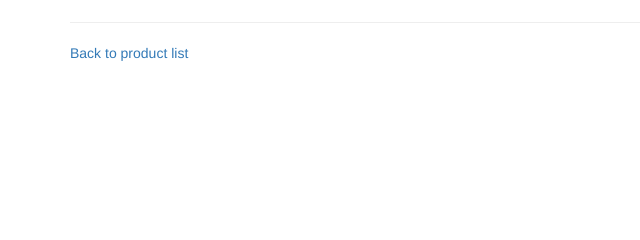
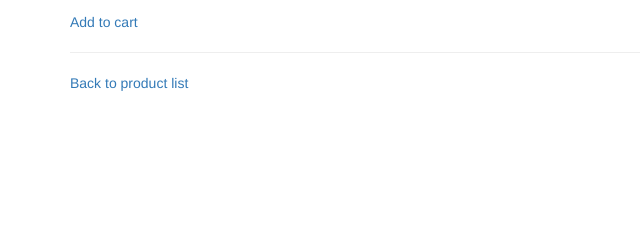
Before and after one commit to emorthen/AdvancedSoftwareDevelopment, a Django app: page /product/1/ in a window 1280 px wide. Shown: the part 128-368 px from the top of the page, without its empty margins (0-640 px from the left). Run offline with Django 3.2, Linux system fonts and the light colour scheme; the visitor is signed in with stand-in values (Sample User, id 1); parts of the project's set-up code (start-up, migrations or seed data) failed here and were passed over; some libraries are stand-ins or nearby versions.

Commit message:
Add to shopping cart (does not work properly yet)

```diff
--- a/AdvancedSoftwareDevelopment/templates/product-details.html
+++ b/AdvancedSoftwareDevelopment/templates/product-details.html
@@ -3,6 +3,7 @@
     <h1>{{ object.name }}</h1>
         <p>{{ object.description }}</p>
         <p>Price: ${{ object.price }}</p>
+        <a href={% url 'add_to_cart' object.objectID 1 %}>Add to cart</a>
         <hr/>
         <p><a href="{% url 'product-list' %}">Back to product list</a></p>
  {% endblock %}
--- a/AdvancedSoftwareDevelopment/urls.py
+++ b/AdvancedSoftwareDevelopment/urls.py
@@ -27,4 +27,5 @@ urlpatterns = [
     url(r'^product/$', ProductListView.as_view(), name='product-list'),
     url(r'^product/(?P<productID>\d+)/$', ProductDetailView.as_view(), name='product-details'),
     url(r'^cart/$', views.get_cart, name='cart'),
+    url(r'^add_to_cart/$', views.add_to_cart, name='add_to_cart')
 ]
```
